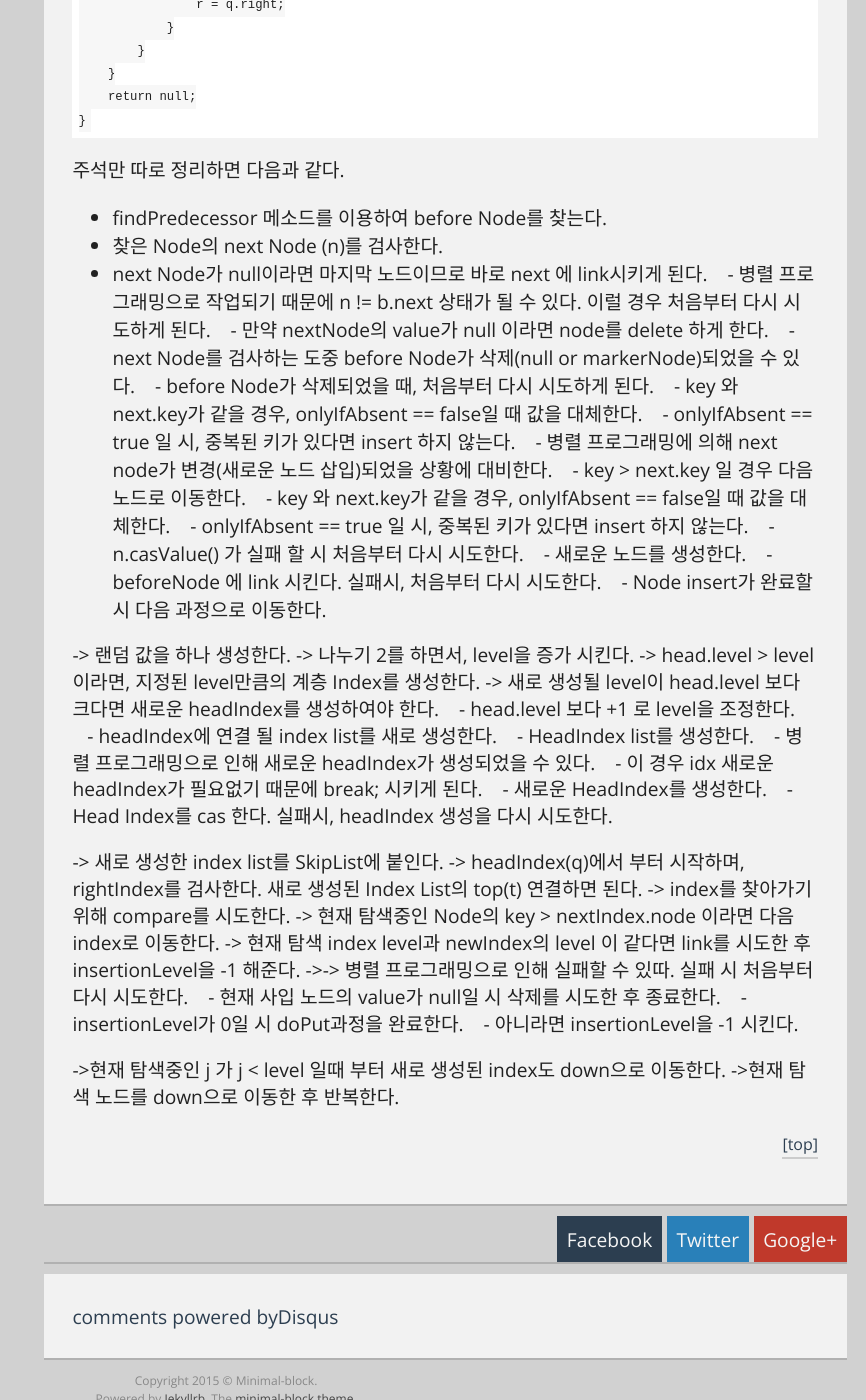
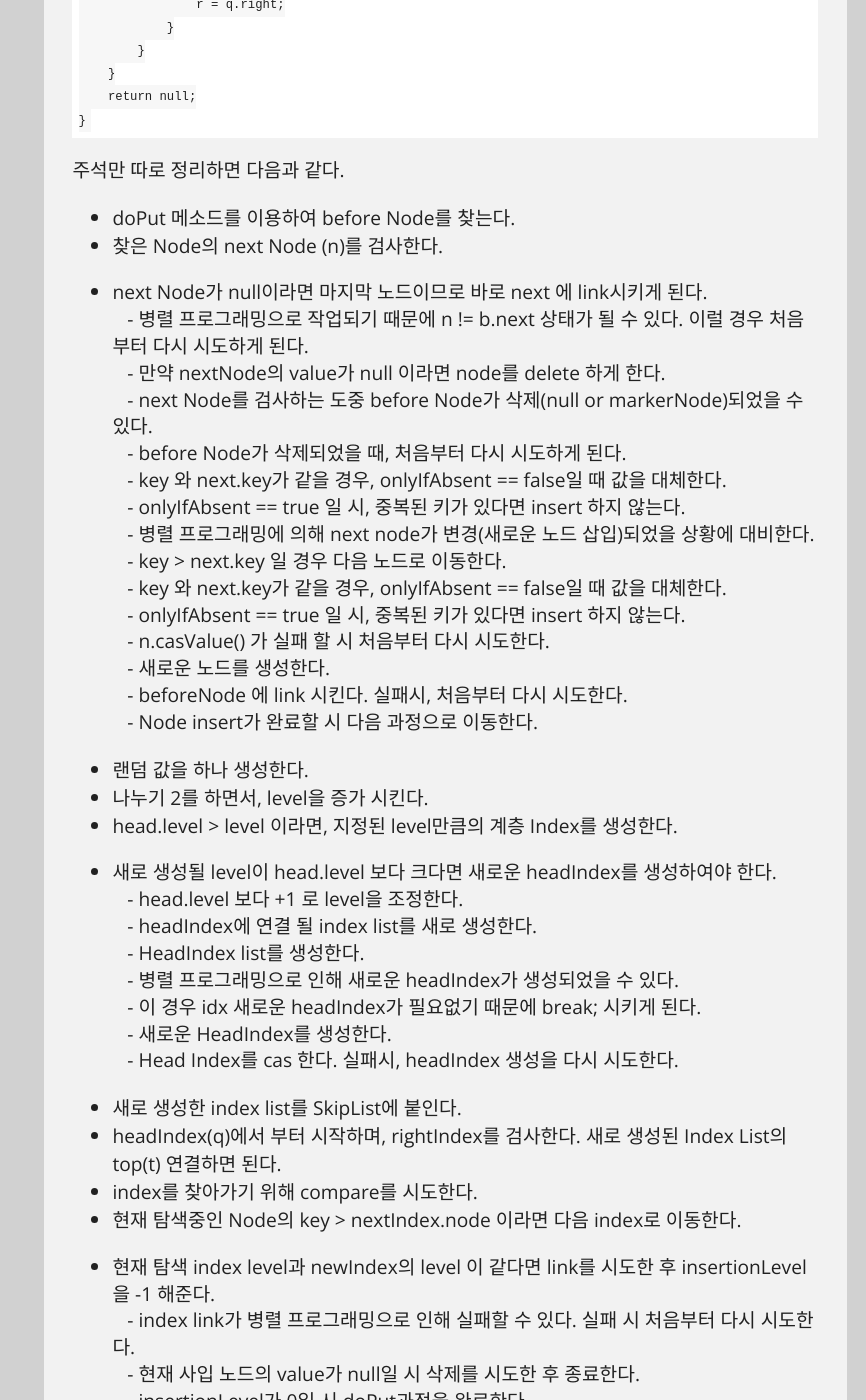
Before and after one commit to kdsr2z0/kdsr2z0.github.io, a Jekyll site: the page built from _posts/2015-03-01-java_skip_list_map_doPut.md, in a window 1280 px wide and 1400 px high, scrolled down 7200 px. Shown: the whole window, without its empty margins (414-1280 px from the left). Built offline with Jekyll 4.4.1, drawn with Linux system fonts in a browser that asks for light colours; Markdown is read by kramdown in place of the engine named in the settings; comment, search, counter and statistics services are not loaded; some of the changed text lies outside the part shown.

Commit message:
포스트 수정

```diff
--- a/_posts/2015-03-01-java_skip_list_map_doPut.md
+++ b/_posts/2015-03-01-java_skip_list_map_doPut.md
@@ -322,45 +322,45 @@ doPut method
 
 주석만 따로 정리하면 다음과 같다.
 
-- findPredecessor 메소드를 이용하여 before Node를 찾는다.
-- 찾은 Node의 next Node (n)를 검사한다.
-- next Node가 null이라면 마지막 노드이므로 바로 next 에 link시키게 된다.
-&nbsp;&nbsp;&nbsp;- 병렬 프로그래밍으로 작업되기 때문에 n != b.next 상태가 될 수 있다. 이럴 경우 처음부터 다시 시도하게 된다.
-&nbsp;&nbsp;&nbsp;- 만약 nextNode의 value가 null 이라면 node를 delete 하게 한다.
-&nbsp;&nbsp;&nbsp;- next Node를 검사하는 도중 before Node가 삭제(null or markerNode)되었을 수 있다.
-&nbsp;&nbsp;&nbsp;- before Node가 삭제되었을 때, 처음부터 다시 시도하게 된다.
-&nbsp;&nbsp;&nbsp;- key 와 next.key가 같을 경우, onlyIfAbsent == false일 때 값을 대체한다.
-&nbsp;&nbsp;&nbsp;- onlyIfAbsent == true 일 시, 중복된 키가 있다면 insert 하지 않는다.
-&nbsp;&nbsp;&nbsp;- 병렬 프로그래밍에 의해 next node가 변경(새로운 노드 삽입)되었을 상황에 대비한다.
-&nbsp;&nbsp;&nbsp;- key > next.key 일 경우 다음 노드로 이동한다.
-&nbsp;&nbsp;&nbsp;- key 와 next.key가 같을 경우, onlyIfAbsent == false일 때 값을 대체한다.
-&nbsp;&nbsp;&nbsp;- onlyIfAbsent == true 일 시, 중복된 키가 있다면 insert 하지 않는다.
-&nbsp;&nbsp;&nbsp;- n.casValue() 가 실패 할 시 처음부터 다시 시도한다.
-&nbsp;&nbsp;&nbsp;- 새로운 노드를 생성한다.
-&nbsp;&nbsp;&nbsp;- beforeNode 에 link 시킨다. 실패시, 처음부터 다시 시도한다.
-&nbsp;&nbsp;&nbsp;- Node insert가 완료할 시 다음 과정으로 이동한다.
+- doPut 메소드를 이용하여 before Node를 찾는다.<br>
+- 찾은 Node의 next Node (n)를 검사한다.<br>
+- next Node가 null이라면 마지막 노드이므로 바로 next 에 link시키게 된다.<br>
+&nbsp;&nbsp;&nbsp;- 병렬 프로그래밍으로 작업되기 때문에 n != b.next 상태가 될 수 있다. 이럴 경우 처음부터 다시 시도하게 된다.<br>
+&nbsp;&nbsp;&nbsp;- 만약 nextNode의 value가 null 이라면 node를 delete 하게 한다.<br>
+&nbsp;&nbsp;&nbsp;- next Node를 검사하는 도중 before Node가 삭제(null or markerNode)되었을 수 있다.<br>
+&nbsp;&nbsp;&nbsp;- before Node가 삭제되었을 때, 처음부터 다시 시도하게 된다.<br>
+&nbsp;&nbsp;&nbsp;- key 와 next.key가 같을 경우, onlyIfAbsent == false일 때 값을 대체한다.<br>
+&nbsp;&nbsp;&nbsp;- onlyIfAbsent == true 일 시, 중복된 키가 있다면 insert 하지 않는다.<br>
+&nbsp;&nbsp;&nbsp;- 병렬 프로그래밍에 의해 next node가 변경(새로운 노드 삽입)되었을 상황에 대비한다.<br>
+&nbsp;&nbsp;&nbsp;- key > next.key 일 경우 다음 노드로 이동한다.<br>
+&nbsp;&nbsp;&nbsp;- key 와 next.key가 같을 경우, onlyIfAbsent == false일 때 값을 대체한다.<br>
+&nbsp;&nbsp;&nbsp;- onlyIfAbsent == true 일 시, 중복된 키가 있다면 insert 하지 않는다.<br>
+&nbsp;&nbsp;&nbsp;- n.casValue() 가 실패 할 시 처음부터 다시 시도한다.<br>
+&nbsp;&nbsp;&nbsp;- 새로운 노드를 생성한다.<br>
+&nbsp;&nbsp;&nbsp;- beforeNode 에 link 시킨다. 실패시, 처음부터 다시 시도한다.<br>
+&nbsp;&nbsp;&nbsp;- Node insert가 완료할 시 다음 과정으로 이동한다.<br>
 
--> 랜덤 값을 하나 생성한다.
--> 나누기 2를 하면서, level을 증가 시킨다.
--> head.level > level 이라면, 지정된 level만큼의 계층 Index를 생성한다.
--> 새로 생성될 level이 head.level 보다 크다면 새로운 headIndex를 생성하여야 한다.
-&nbsp;&nbsp;&nbsp;- head.level 보다 +1 로 level을 조정한다.
-&nbsp;&nbsp;&nbsp;- headIndex에 연결 될 index list를 새로 생성한다.
-&nbsp;&nbsp;&nbsp;- HeadIndex list를 생성한다.
-&nbsp;&nbsp;&nbsp;- 병렬 프로그래밍으로 인해 새로운 headIndex가 생성되었을 수 있다.
-&nbsp;&nbsp;&nbsp;- 이 경우 idx 새로운 headIndex가 필요없기 때문에 break; 시키게 된다.
-&nbsp;&nbsp;&nbsp;- 새로운 HeadIndex를 생성한다.
-&nbsp;&nbsp;&nbsp;- Head Index를 cas 한다. 실패시, headIndex 생성을 다시 시도한다.
+- 랜덤 값을 하나 생성한다.
+- 나누기 2를 하면서, level을 증가 시킨다.
+- head.level > level 이라면, 지정된 level만큼의 계층 Index를 생성한다.<br>
+- 새로 생성될 level이 head.level 보다 크다면 새로운 headIndex를 생성하여야 한다.<br>
+&nbsp;&nbsp;&nbsp;- head.level 보다 +1 로 level을 조정한다.<br>
+&nbsp;&nbsp;&nbsp;- headIndex에 연결 될 index list를 새로 생성한다.<br>
+&nbsp;&nbsp;&nbsp;- HeadIndex list를 생성한다.<br>
+&nbsp;&nbsp;&nbsp;- 병렬 프로그래밍으로 인해 새로운 headIndex가 생성되었을 수 있다.<br>
+&nbsp;&nbsp;&nbsp;- 이 경우 idx 새로운 headIndex가 필요없기 때문에 break; 시키게 된다.<br>
+&nbsp;&nbsp;&nbsp;- 새로운 HeadIndex를 생성한다. <br>
+&nbsp;&nbsp;&nbsp;- Head Index를 cas 한다. 실패시, headIndex 생성을 다시 시도한다.<br>
 
--> 새로 생성한 index list를 SkipList에 붙인다.
--> headIndex(q)에서 부터 시작하며, rightIndex를 검사한다. 새로 생성된 Index List의 top(t) 연결하면 된다.
--> index를 찾아가기 위해 compare를 시도한다.
--> 현재 탐색중인 Node의 key > nextIndex.node 이라면 다음 index로 이동한다.
--> 현재 탐색 index level과 newIndex의 level 이 같다면 link를 시도한 후 insertionLevel을 -1 해준다.
-->-> 병렬 프로그래밍으로 인해 실패할 수 있따. 실패 시 처음부터 다시 시도한다.
-&nbsp;&nbsp;&nbsp;- 현재 사입 노드의 value가 null일 시 삭제를 시도한 후 종료한다.
-&nbsp;&nbsp;&nbsp;- insertionLevel가 0일 시 doPut과정을 완료한다.
-&nbsp;&nbsp;&nbsp;- 아니라면 insertionLevel을 -1 시킨다.
+- 새로 생성한 index list를 SkipList에 붙인다.<br>
+- headIndex(q)에서 부터 시작하며, rightIndex를 검사한다. 새로 생성된 Index List의 top(t) 연결하면 된다.<br>
+- index를 찾아가기 위해 compare를 시도한다.<br>
+- 현재 탐색중인 Node의 key > nextIndex.node 이라면 다음 index로 이동한다.<br>
+- 현재 탐색 index level과 newIndex의 level 이 같다면 link를 시도한 후 insertionLevel을 -1 해준다.<br>
+&nbsp;&nbsp;&nbsp;- index link가 병렬 프로그래밍으로 인해 실패할 수 있다. 실패 시 처음부터 다시 시도한다.<br>
+&nbsp;&nbsp;&nbsp;- 현재 사입 노드의 value가 null일 시 삭제를 시도한 후 종료한다.<br>
+&nbsp;&nbsp;&nbsp;- insertionLevel가 0일 시 doPut과정을 완료한다.<br>
+&nbsp;&nbsp;&nbsp;- 아니라면 insertionLevel을 -1 시킨다.<br>
 
-->현재 탐색중인 j 가 j < level 일때 부터 새로 생성된 index도 down으로 이동한다.
-->현재 탐색 노드를 down으로 이동한 후 반복한다.
+- 현재 탐색중인 j 가 j < level 일때 부터 새로 생성된 index도 down으로 이동한다.
+- 현재 탐색 노드를 down으로 이동한 후 반복한다.
```
